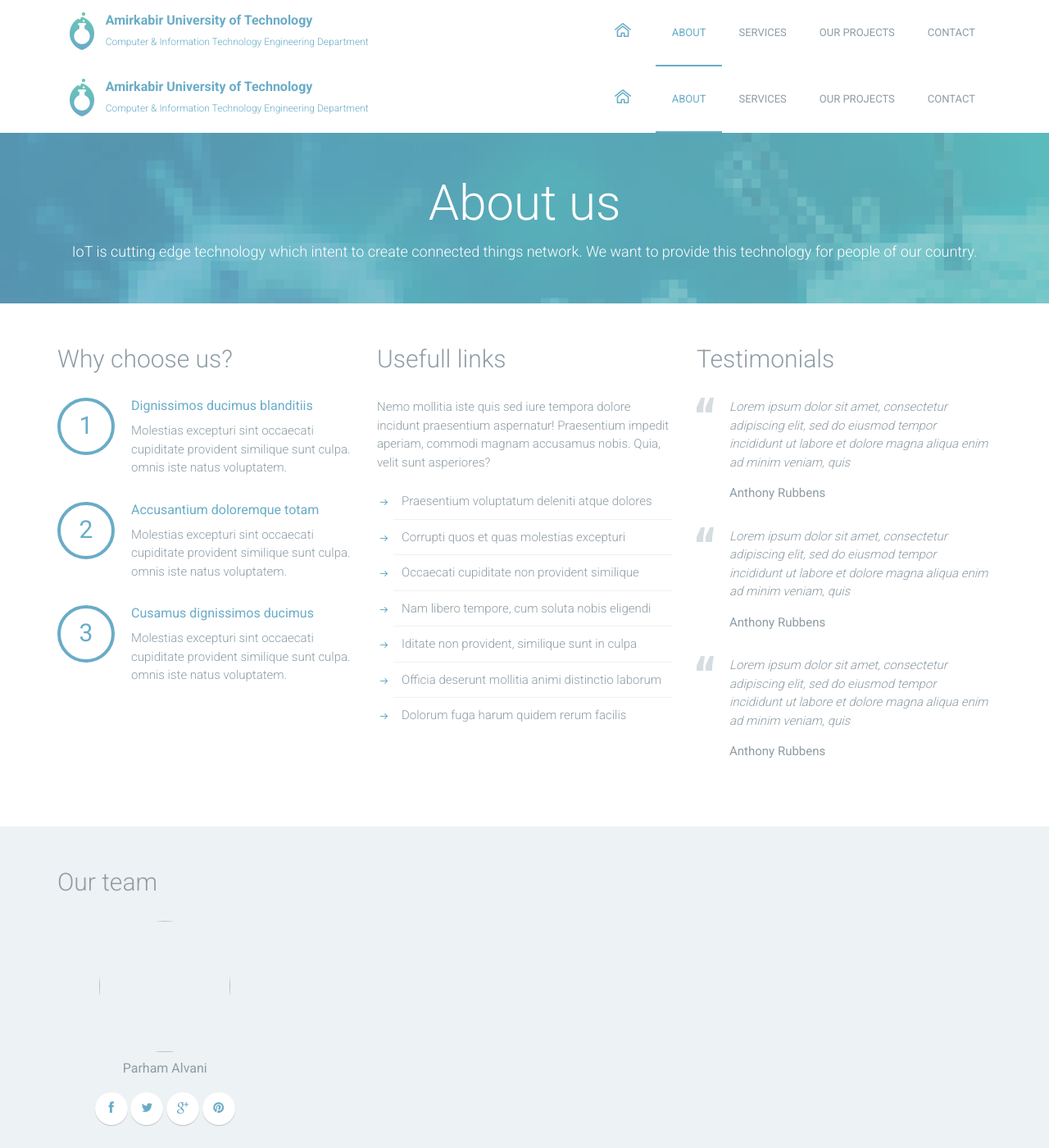
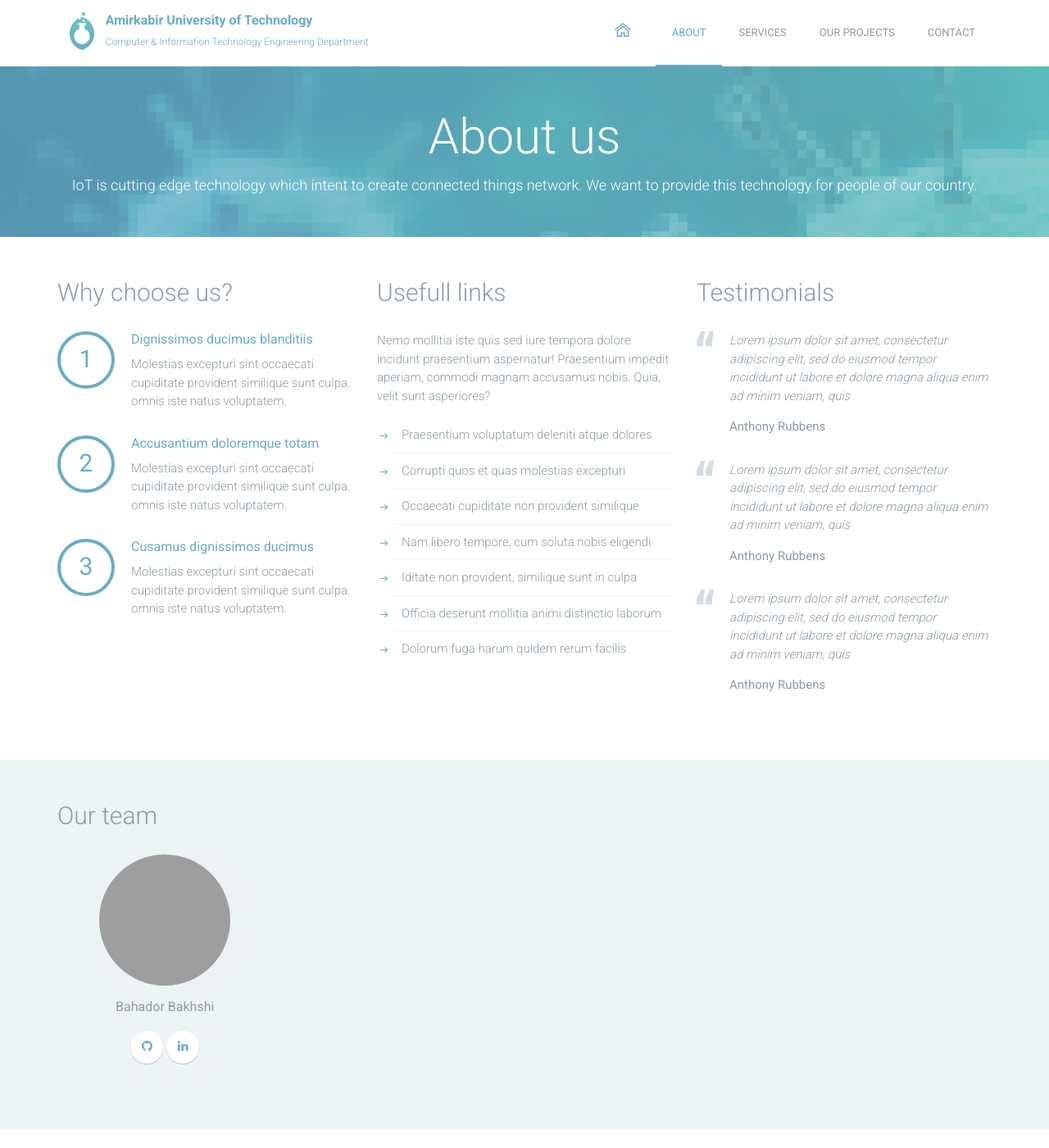
Before and after one commit to aiotrc/aiotrc.github.io, a Jekyll site: the page built from about.html, in a window 1280 px wide and 1400 px high. Shown: the whole window at 82% size. Built offline with Jekyll 4.4.1, drawn with Linux system fonts in a browser that asks for light colours; grey boxes are pictures that could not be loaded.

Commit message:
Finalizes jekyll version of about page.

```diff
--- a/about.html
+++ b/about.html
@@ -1,38 +1,6 @@
 ---
 layout: page
 ---
-
-
-<body>
-
-<div class="site-content">
-    <header class="site-header" data-bg-image="">
-        <div class="container">
-            <div class="header-bar">
-                <a href="index.html" class="branding">
-                    <img src="images/logo.png" alt="" class="logo">
-                    <div class="logo-type">
-                        <h1 class="site-title">Amirkabir University of Technology</h1>
-                        <small class="site-description">Computer & Information Technology Engineering Department</small>
-                    </div>
-                </a>
-
-                <nav class="main-navigation">
-                    <button class="menu-toggle"><i class="fa fa-bars"></i></button>
-                    <ul class="menu">
-                        <li class="home menu-item"><a href="index.html"><img src="images/home-icon.png" alt="Home"></a>
-                        </li>
-                        <li class="menu-item current-menu-item"><a href="about.html">About</a></li>
-                        <li class="menu-item"><a href="services.html">Services</a></li>
-                        <li class="menu-item"><a href="projects.html">Our projects</a></li>
-                        <li class="menu-item"><a href="contact.html">Contact</a></li>
-                    </ul>
-                </nav>
-
-                <div class="mobile-navigation"></div>
-            </div>
-        </div>
-    </header>
 
 <div class="page-head" data-bg-image="images/page-head-1.jpg">
   <div class="container">
@@ -118,14 +86,12 @@ layout: page
         {% for member in site.data.members %}
           <div class="col-md-3">
             <div class="team">
-                            <img src="" alt="" class="team-image">
-                            <h3 class="team-name">Parham Alvani</h3>
+              <img src="{{member.avatar}}" alt="" class="team-image">
+              <h3 class="team-name">{{member.name}}</h3>
               <p></p>
               <div class="social-links">
-                                <a href=""><i class="fa fa-facebook"></i></a>
-                                <a href=""><i class="fa fa-twitter"></i></a>
-                                <a href=""><i class="fa fa-google-plus"></i></a>
-                                <a href=""><i class="fa fa-pinterest"></i></a>
+                <a href="{{member.github}}"><i class="fa fa-github"></i></a>
+                <a href="{{member.linkedin}}"><i class="fa fa-linkedin"></i></a>
               </div>
             </div>
           </div>
@@ -186,7 +152,6 @@ layout: page
     </div>
   </div>
 
-
   <div class="fullwidth-block" data-bg-color="#edf2f4">
     <div class="container">
       <div class="subscribe-form">
@@ -200,10 +165,3 @@ layout: page
   </div>
 
 </main> <!-- .main-content -->
-</div>
-
-<script src="js/jquery-1.11.1.min.js"></script>
-<script src="js/plugins.js"></script>
-<script src="js/app.js"></script>
-
-</body>
```
Lines whose indentation alone changed are shown as unchanged.
